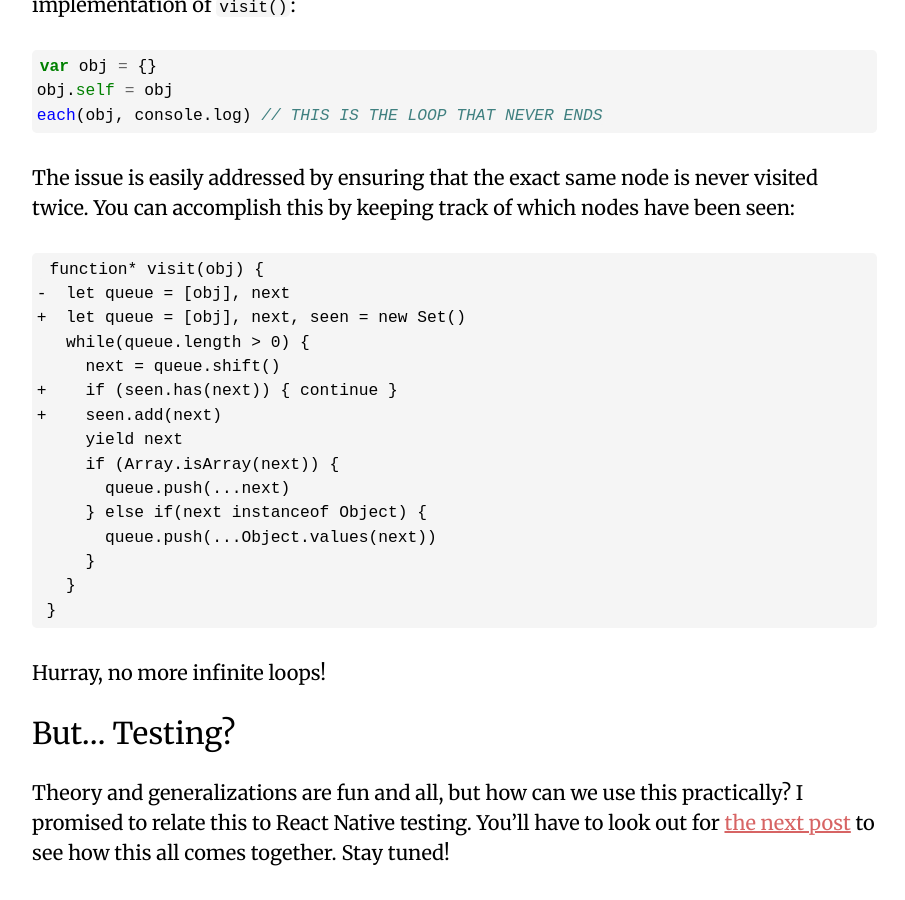
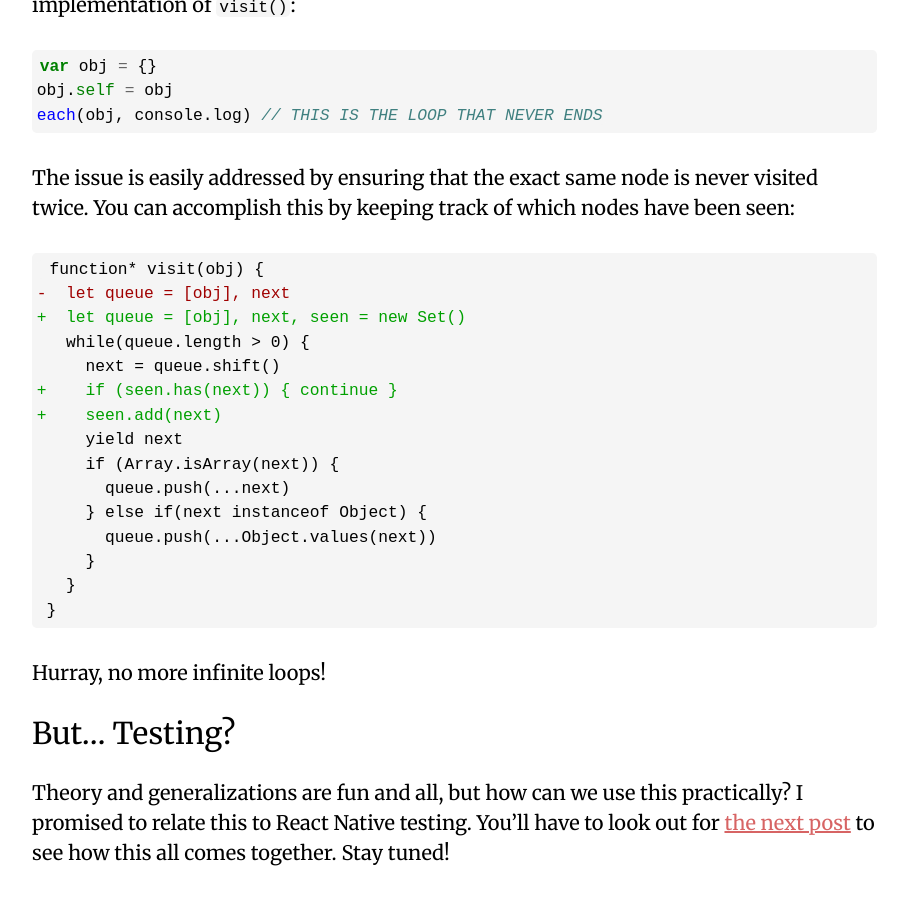
Before and after one commit to iamvery/iamvery.github.com, a Jekyll site: the page built from _posts/2017-09-06-integrated-testing-with-react-native-part-1-generator-functions.md, in a window 1280 px wide and 900 px high, scrolled down 5286 px. Shown: the whole window, without its empty margins (39-944 px from the left). Built offline with Jekyll 4.4.1, drawn with Linux system fonts in a browser that asks for light colours; comment, search, counter and statistics services are not loaded; some of the changed text lies outside the part shown.

Commit message:
Fix typos in code blocks

````diff
--- a/_posts/2017-09-06-integrated-testing-with-react-native-part-1-generator-functions.md
+++ b/_posts/2017-09-06-integrated-testing-with-react-native-part-1-generator-functions.md
@@ -90,7 +90,7 @@
 
 To answer this question, consider the _types_ of children that must also be visited: arrays and objects. Take those into account:
 
-```Javascript
+```javascript
 function* visit(obj) {
   let queue = [obj], next
   while(queue.length > 0) {
@@ -165,7 +165,7 @@
 
 The issue is easily addressed by ensuring that the exact same node is never visited twice. You can accomplish this by keeping track of which nodes have been seen:
 
-```Diff
+```diff
  function* visit(obj) {
 -  let queue = [obj], next
 +  let queue = [obj], next, seen = new Set()
````
